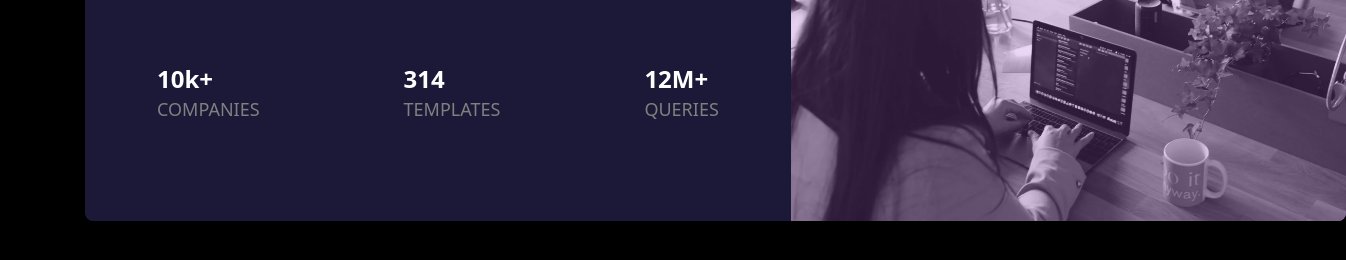
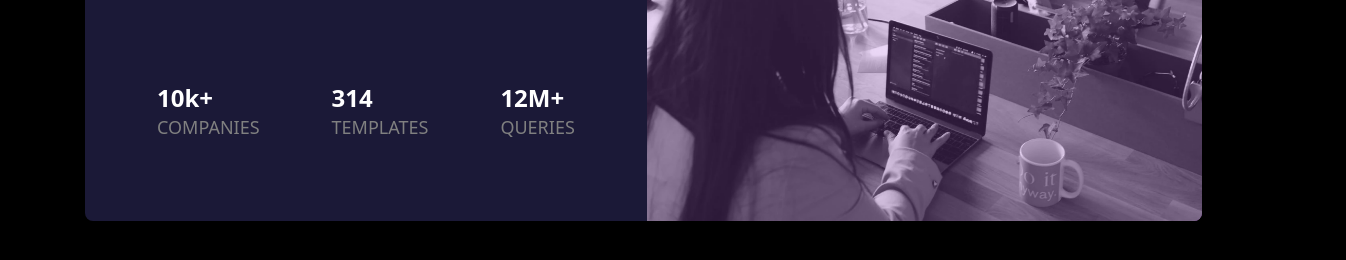
Before and after one commit to NECR0M4NIA/stats-preview-card-component, a plain HTML site: page index.html in a window 1280 px wide. Shown: the part 408-668 px from the top of the page, 1346 px wide, since content can reach past the window. Drawn offline with nearby package versions, Linux system fonts and the light colour scheme.

Commit message:
Updates index.html

```diff
--- a/css/main.css
+++ b/css/main.css
@@ -67,9 +67,7 @@ img {
     font-size: 24px;
     font-family: system-ui, -apple-system, BlinkMacSystemFont, 'Segoe UI', Roboto, Oxygen, Ubuntu, Cantarell, 'Open Sans', 'Helvetica Neue', sans-serif;
     font-weight: 700;
-    margin-right: 72px;
     margin-top: 71px;
-    margin-left: 72px;
     margin-bottom: 25px;
 }
 
```
